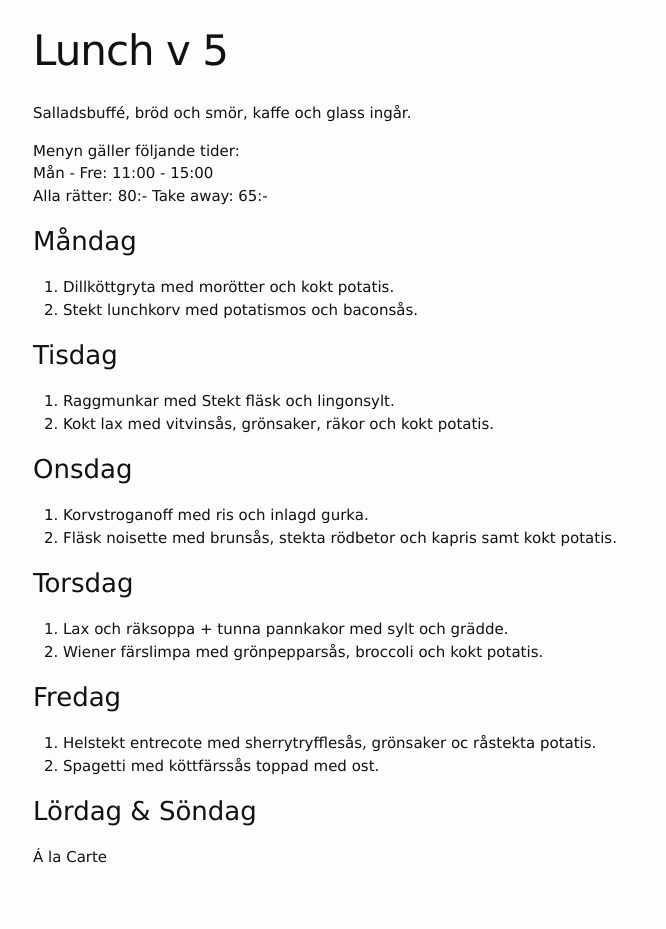
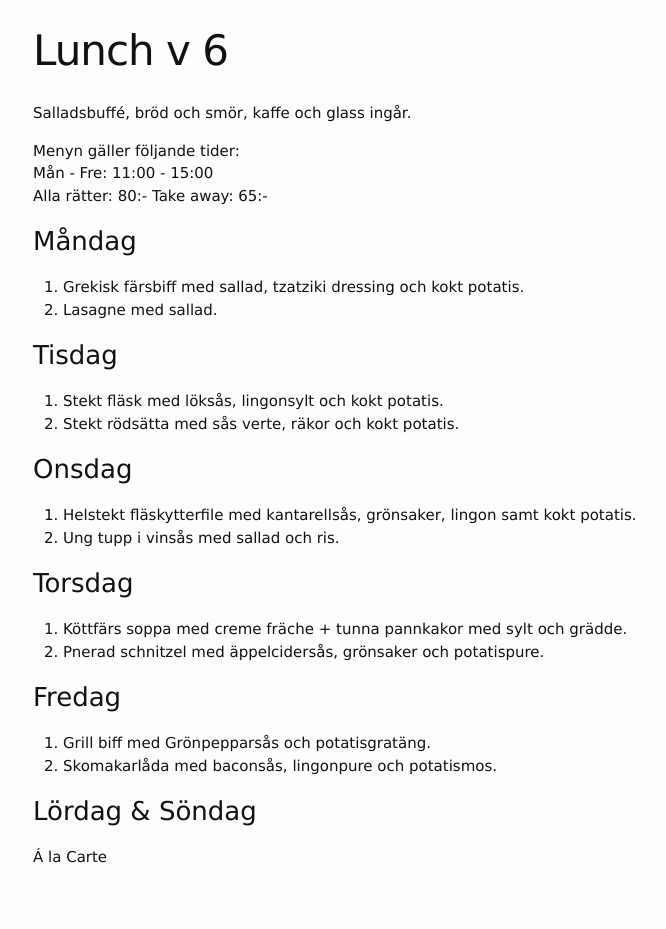
Before and after one commit to FarInn62/farinn62.github.io, a Jekyll site: the page built from lunch.md, in a window 1280 px wide. Shown: the whole page, without its empty margins (237-903 px from the left). Built offline with Jekyll 4.4.1, drawn with Linux system fonts in a browser that asks for light colours.

Commit message:
Update lunch.md

```diff
--- a/lunch.md
+++ b/lunch.md
@@ -1,6 +1,6 @@
 ---
 layout: foodmenu
-title: Lunch v 5
+title: Lunch v 6
 permalink: /lunch/
 published: true
 ---
@@ -12,28 +12,28 @@ Alla rätter: 80:- Take away: 65:-
 
 ### Måndag
 
-1. Dillköttgryta med morötter och kokt potatis.
-2. Stekt lunchkorv med potatismos och baconsås.
+1. Grekisk färsbiff med sallad, tzatziki dressing och kokt potatis.
+2. Lasagne med sallad.
 
 ### Tisdag
 
-1. Raggmunkar med Stekt fläsk och lingonsylt.
-2. Kokt lax med vitvinsås, grönsaker, räkor och kokt potatis.
+1. Stekt fläsk med löksås, lingonsylt och kokt potatis.
+2. Stekt rödsätta med sås verte, räkor och kokt potatis.
 
 ### Onsdag
 
-1. Korvstroganoff med ris och inlagd gurka.
-2. Fläsk noisette med brunsås, stekta rödbetor och kapris samt kokt potatis.
+1. Helstekt fläskytterfile med kantarellsås, grönsaker, lingon samt kokt potatis.
+2. Ung tupp i vinsås med sallad och ris.
 
 ### Torsdag
 
-1. Lax och räksoppa + tunna pannkakor med sylt och grädde.
-2. Wiener färslimpa med grönpepparsås, broccoli och kokt potatis.
+1. Köttfärs soppa med creme fräche + tunna pannkakor med sylt och grädde.
+2. Pnerad schnitzel med äppelcidersås, grönsaker och potatispure.
 
 ### Fredag
 
-1. Helstekt entrecote med sherrytryfflesås, grönsaker oc råstekta potatis.
-2. Spagetti med köttfärssås toppad med ost.
+1. Grill biff med Grönpepparsås och potatisgratäng.
+2. Skomakarlåda med baconsås, lingonpure och potatismos.
 
 
 ### Lördag & Söndag
```
